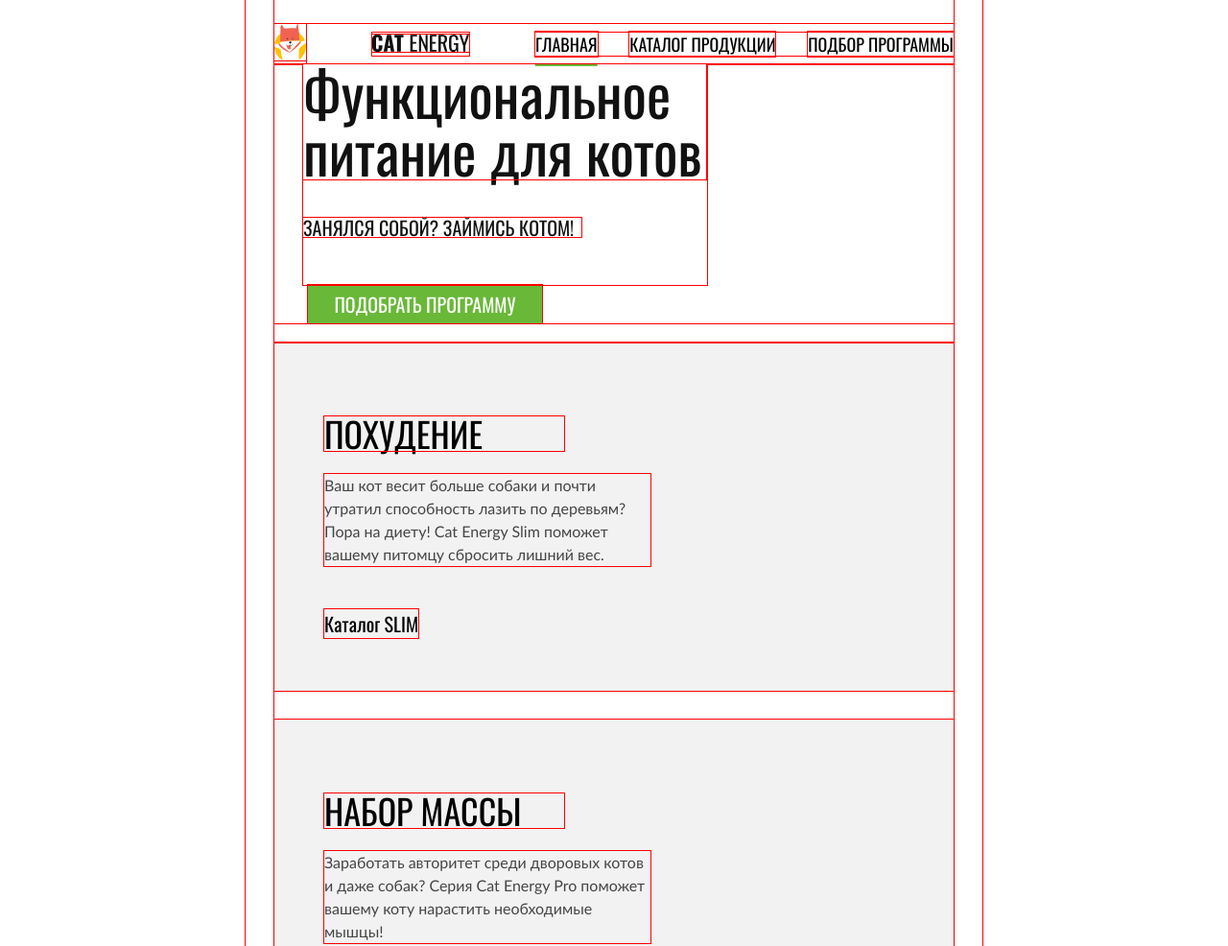
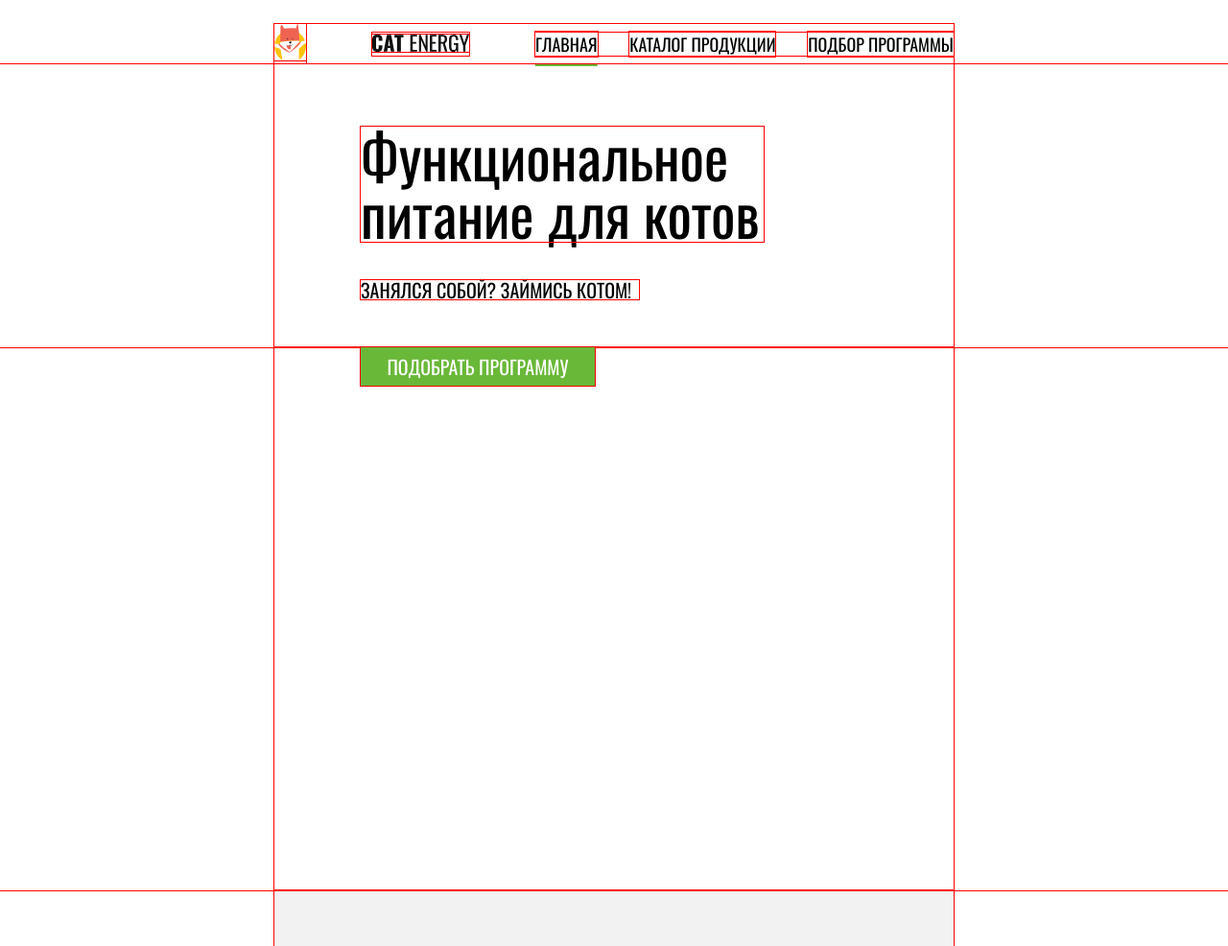
Before and after one commit to htmlacademy-adaptive/2176595-cat-energy-29, a website: page source/index.html in a window 1280 px wide. Shown: the top 986 px of the page at 96% size. Drawn offline with nearby package versions, Linux system fonts and the light colour scheme; files that its build step writes are made by us from their sources.

Commit message:
Стилизация и адаптивность

```diff
--- a/source/index.html
+++ b/source/index.html
@@ -43,8 +43,8 @@
 
       <main class="main-container">
         <section class="hero">
-          <div class="container">
-          <div class="hero__wrapper">
+          <div class="container container--hero">
+            <div class="hero__wrapper">
           <h1 class="hero__main-heading">Функциональное
             питание для котов
             </h1>
@@ -52,6 +52,8 @@
               Занялся собой? Займись котом!
             </p>
             </div>
+            </div>
+            <div class="hero__wrapper">
             <button class="hero__button button button--programm-select" type="button">Подобрать программу
             </button>
             </div>
--- a/source/sass/blocks/button.scss
+++ b/source/sass/blocks/button.scss
@@ -22,9 +22,11 @@
   }
 
   .button--programm-select {
-    margin-left: 35px;
+    margin-left: 90px;
+    margin-bottom: 526px;
   }
 }
+
 
 @media (min-width: $desktop-width) {
   .button {
@@ -34,7 +36,7 @@
   }
 
   .button--programm-select {
-    margin-left: 59px;
+    margin-bottom: 200px;
   }
 }
 
--- a/source/sass/blocks/contacts.scss
+++ b/source/sass/blocks/contacts.scss
@@ -8,7 +8,8 @@
 
 .contacts__adress {
   display: flex;
-  padding: 26px 20px;
+  padding-top: 26px;
+  padding-bottom: 26px;
 
   @media (min-width: $tablet-width) {
     padding: 60px 40px;
--- a/source/sass/blocks/container.scss
+++ b/source/sass/blocks/container.scss
@@ -27,3 +27,15 @@
     width: 1220px;
   }
 }
+
+.container--hero {
+  background-color: #68b738;
+  width: 100%;
+  margin-bottom: 135px;
+
+  @media (min-width: $tablet-width) {
+    background-color: #ffffff;
+    color: #000000;
+    margin: 0;
+  }
+}
--- a/source/sass/blocks/extra-product.scss
+++ b/source/sass/blocks/extra-product.scss
@@ -1,3 +1,11 @@
+.extra-product {
+  @media (min-width: $desktop-width) {
+    display: grid;
+    grid-template-columns: 1fr 1fr;
+    column-gap: 80px;
+  }
+}
+
 .extra-product__list {
   list-style-type: none;
   margin: 0;
@@ -22,6 +30,10 @@
     line-height: 36px;
     margin: 0;
     max-width: max-content;
+  }
+
+  @media (min-width: $desktop-width) {
+    grid-column: 1/-1;
   }
 }
 
--- a/source/sass/blocks/hero.scss
+++ b/source/sass/blocks/hero.scss
@@ -3,7 +3,6 @@
   display: flex;
   flex-direction: column;
   align-items: center;
-  padding-bottom: 20px;
 
   @media (min-width: $tablet-width) {
     align-items: flex-start;
@@ -11,25 +10,26 @@
 }
 
 .hero__wrapper {
-  background-color: #68b738;
+  width: 280px;
   display: flex;
   flex-direction: column;
+  margin: 0 auto;
   align-items: center;
-  padding: 27px 35px 0 35px;
   gap: 25px;
 
+
   @media (min-width: $tablet-width) {
+    width: 708px;
     gap: 40px;
-    background-color: #ffffff;
-    color: #111111;
-    padding: 0;
-    width: 421px;
-    margin-right: 30px;
-    margin-left: 30px;
-    text-align: left;
     align-items: flex-start;
   }
 
+  @media (min-width: $desktop-width) {
+    width: 1220px;
+    gap: 100px;
+  }
+}
+/*
   @media (min-width: $desktop-width) {
     margin-top: 110px;
     margin-left: 59px;
@@ -38,6 +38,7 @@
     color: #111111;
   }
 }
+*/
 
 .hero__main-heading {
   font-family: "Oswald", sans-serif;
@@ -47,12 +48,15 @@
   text-align: center;
   margin: 0;
   width: 255px;
+  margin-top: 27px;
 
   @media (min-width: $tablet-width) {
     text-align: left;
     width: 420px;
     font-size: 60px;
     line-height: 60px;
+    margin-top: 65px;
+    margin-left: 90px;
   }
 }
 
@@ -64,6 +68,7 @@
   font-weight: 400;
   margin: 0;
   width: 200px;
+  margin-bottom: 203px;
 
   @media (min-width: $tablet-width) {
     margin-right: auto;
@@ -71,5 +76,6 @@
     font-size: 20px;
     line-height: 20px;
     width: 290px;
+    margin-left: 90px;
   }
 }
--- a/source/sass/blocks/main-footer.scss
+++ b/source/sass/blocks/main-footer.scss
@@ -1,7 +1,8 @@
 .main-footer {
+  background-color: #f2f2f2;
+
   @media (min-width: $tablet-width) {
     display: flex;
     justify-content: space-between;
-    background-color: #f2f2f2;
   }
 }
--- a/source/sass/blocks/page.scss
+++ b/source/sass/blocks/page.scss
@@ -1,8 +1,3 @@
-.page {
-  margin: 0 auto;
-  display: flex;
-}
-
 .page__body {
   font-family: "Lato", sans-serif;
   font-size: 14px;
@@ -14,7 +9,6 @@
   min-height: 100%;
   display: flex;
   flex-direction: column;
-  align-items: center;
 
   @media (min-width: $tablet-width) {
     min-width: 768px;
@@ -24,7 +18,7 @@
     min-width: 1440px;
   }
 }
-
+/*
 .page__container {
   width: 320px;
 
@@ -33,6 +27,7 @@
   }
 
   @media (min-width: $desktop-width) {
-    min-width: 1440px;
+  C
   }
 }
+;*/
--- a/source/sass/blocks/present.scss
+++ b/source/sass/blocks/present.scss
@@ -14,6 +14,7 @@
   @media (min-width: $desktop-width) {
     width: 245px;
     padding: 185px 42px 43px 42px;
+    margin: 0;
   }
 }
 
```
Also changed, not shown: source/catalog.html (+5 -7 lines).
